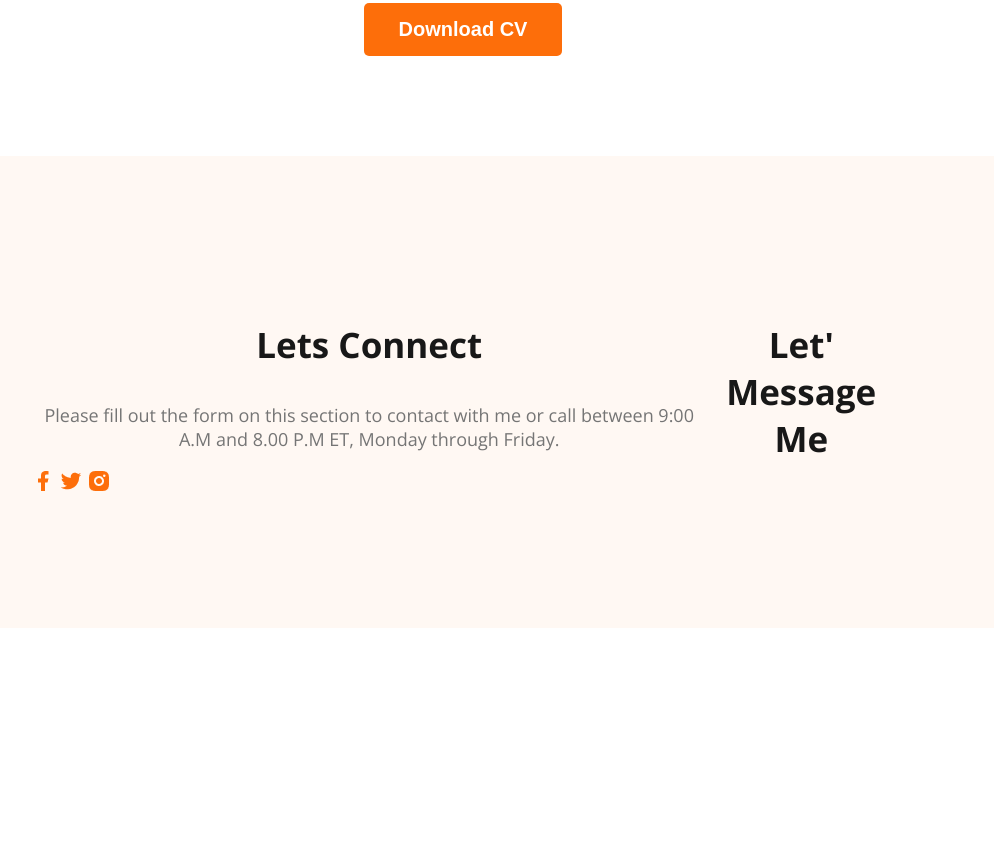
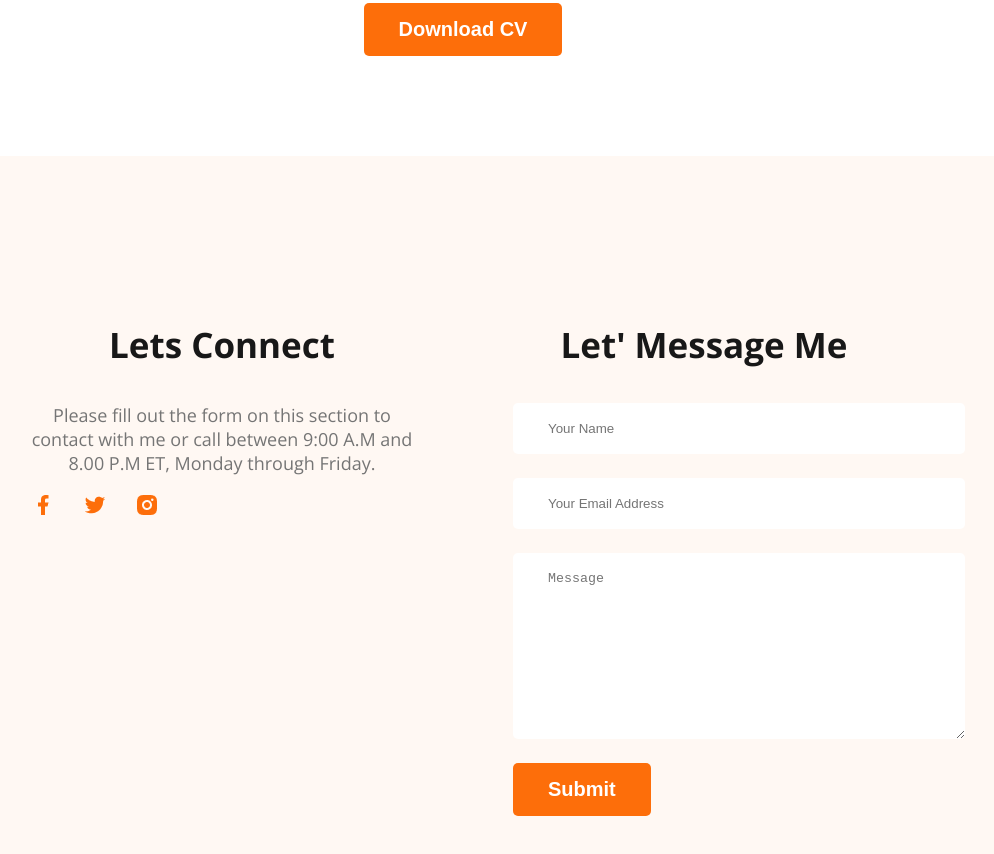
Before and after one commit to monoare/Webdeveloper-Portfolio, a plain HTML site: page index.html in a window 1280 px wide. Shown: the part 3138-3992 px from the top of the page, without its empty margins (177-1171 px from the left). Before the commit the page ends 3774 px from the top, so only its background shows below. Drawn offline with nearby package versions, Linux system fonts and the light colour scheme.

Commit message:
finished footer section with contact form

```diff
--- a/index.html
+++ b/index.html
@@ -218,6 +218,18 @@
       </div>
       <div class="footer-column">
         <h3 class="section-title">Let' Message Me</h3>
+        <form class="contact" action="">
+          <input type="text" placeholder="Your Name" />
+          <input type="email" name="" placeholder="Your Email Address" />
+          <textarea
+            name=""
+            placeholder="Message"
+            id=""
+            cols="30"
+            rows="10"
+          ></textarea>
+          <input class="btn-primary" type="submit" value="Submit" />
+        </form>
       </div>
     </footer>
   </body>
--- a/styles/portfolio.css
+++ b/styles/portfolio.css
@@ -187,7 +187,29 @@ main section {
 /* Footer styles */
 footer {
   display: flex;
+  gap: 100px;
   background: #fff8f3;
   margin-top: 100px;
   padding: 130px 200px;
 }
+
+.footer-column {
+  width: 50%;
+}
+
+.social-links a {
+  margin-right: 24px;
+}
+
+.contact input[type="text"],
+.contact input[type="email"],
+textarea {
+  display: block;
+  margin-bottom: 24px;
+  padding: 18px 35px;
+  color: #757575;
+  border-radius: 5px;
+  background: #fff;
+  border: none;
+  width: 100%;
+}
```
